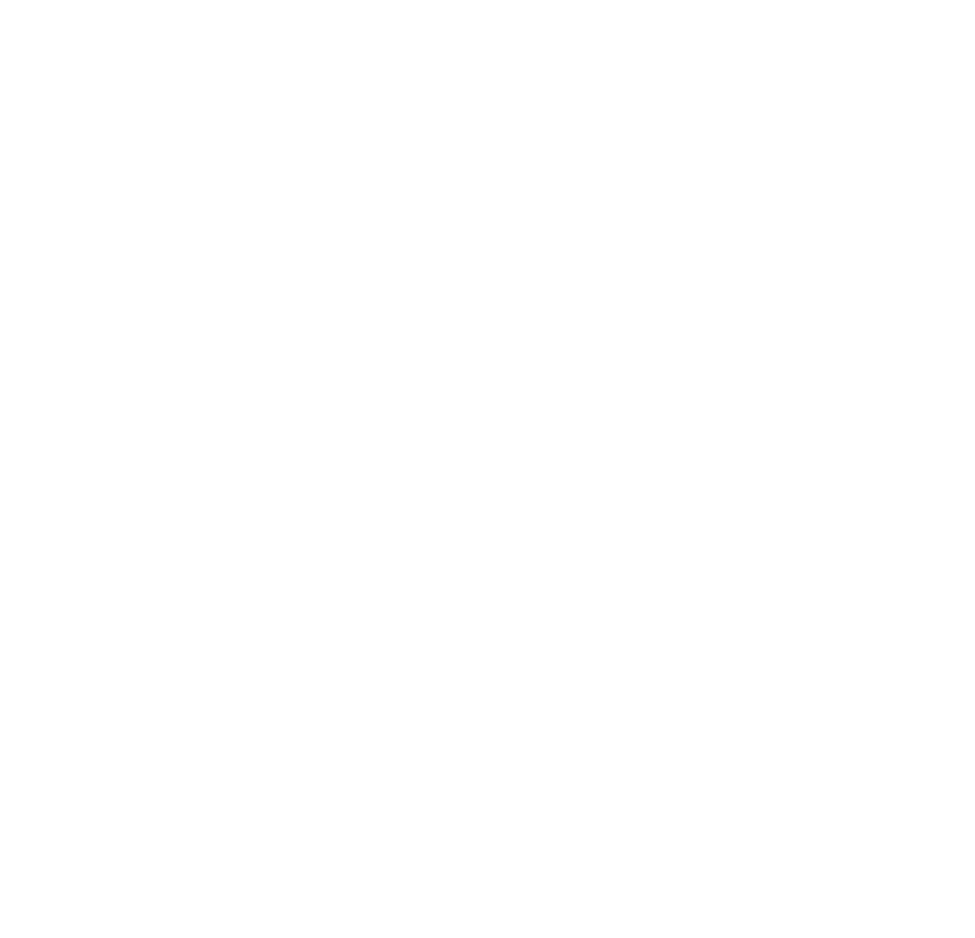
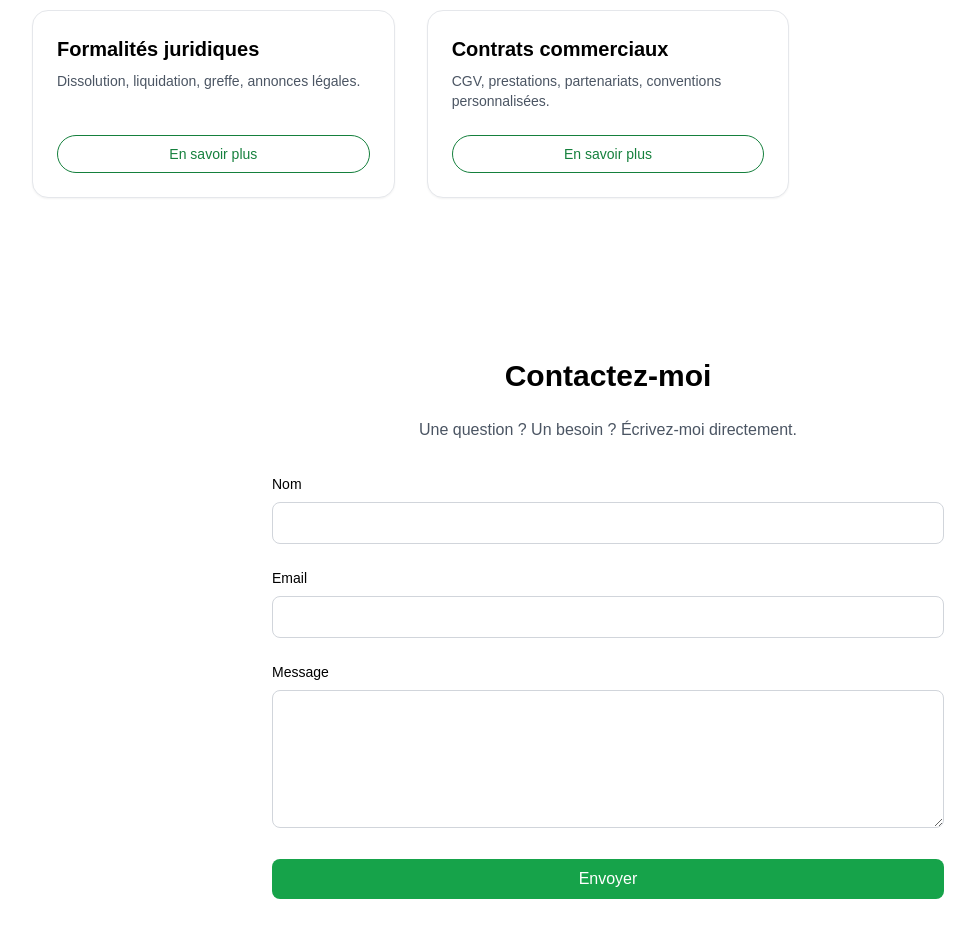
Before and after one commit to Marcoouf/marcouf-formalites, a Next.js app: page / in a window 1280 px wide. Shown: the part 1820-2758 px from the top of the page, without its empty margins (32-1007 px from the left). Before the commit the page ends 1426 px from the top, so only its background shows below. Built offline with nearby package versions, Linux system fonts and the light colour scheme.

Commit message:
feat: ajout du formulaire de contact avec envoi via Resend

```diff
--- a/package.json
+++ b/package.json
@@ -9,12 +9,13 @@
   },
   "dependencies": {
     "clsx": "^2.1.1",
+    "framer-motion": "^12.9.4",
     "lucide-react": "^0.507.0",
     "next": "15.3.1",
     "react": "^19.0.0",
     "react-dom": "^19.0.0",
+    "resend": "^4.5.0",
     "tailwind-merge": "^2.3.0"
-
   },
   "devDependencies": {
     "@eslint/eslintrc": "^3",
--- /dev/null
+++ b/src/app/api/contact/route.ts
@@ -0,0 +1,28 @@
+import { NextResponse } from 'next/server'
+import { Resend } from 'resend'
+
+const resend = new Resend(process.env.RESEND_API_KEY)
+
+export async function POST(req: Request) {
+  const body = await req.json()
+  const { name, email, message } = body
+
+  try {
+    await resend.emails.send({
+      from: 'contact@marcouf-formalites.fr',
+      to: 'marcouf.lebar@gmail.com', // l'adresse qui reçoit le message
+      subject: `Message de ${name}`,
+      replyTo: email,
+            html: `
+        <p><strong>Nom :</strong> ${name}</p>
+        <p><strong>Email :</strong> ${email}</p>
+        <p><strong>Message :</strong><br>${message}</p>
+      `,
+    })
+
+    return NextResponse.json({ success: true })
+  } catch (error) {
+    console.error(error)
+    return NextResponse.json({ error: 'Échec de l’envoi.' }, { status: 500 })
+  }
+}
--- a/src/app/page.tsx
+++ b/src/app/page.tsx
@@ -1,11 +1,16 @@
 import Hero from '@/components/Hero'
 import APropos from '@/components/APropos'
+import Expertise from "@/components/Expertise";
+import ContactForm from '@/components/ContactForm';
 
 export default function Home() {
   return (
     <main>
       <Hero />
       <APropos />
+      <Expertise />
+      <ContactForm />
+
     </main>
   )
 }
--- /dev/null
+++ b/src/components/ContactForm.tsx
@@ -0,0 +1,93 @@
+'use client'
+
+import { useState } from 'react'
+
+export default function ContactForm() {
+  const [submitted, setSubmitted] = useState(false)
+  const [loading, setLoading] = useState(false)
+  const [formData, setFormData] = useState({
+    name: '',
+    email: '',
+    message: '',
+  })
+
+  const handleChange = (e: React.ChangeEvent<HTMLInputElement | HTMLTextAreaElement>) => {
+    setFormData({ ...formData, [e.target.name]: e.target.value })
+  }
+
+  const handleSubmit = async (e: React.FormEvent) => {
+    e.preventDefault()
+    setLoading(true)
+    try {
+      const res = await fetch('/api/contact', {
+        method: 'POST',
+        headers: { 'Content-Type': 'application/json' },
+        body: JSON.stringify(formData),
+      })
+      if (res.ok) {
+        setSubmitted(true)
+        setFormData({ name: '', email: '', message: '' })
+      }
+    } catch (err) {
+      console.error(err)
+    } finally {
+      setLoading(false)
+    }
+  }
+
+  return (
+    <section id="contact" className="bg-white py-20 px-6">
+      <div className="max-w-2xl mx-auto text-center">
+        <h2 className="text-3xl font-semibold text-black mb-6">Contactez-moi</h2>
+        <p className="text-gray-600 mb-8">Une question ? Un besoin ? Écrivez-moi directement.</p>
+
+        {submitted ? (
+          <p className="text-green-600 text-lg">Merci, votre message a bien été envoyé !</p>
+        ) : (
+          <form onSubmit={handleSubmit} className="space-y-6 text-left">
+            <div>
+              <label className="block mb-2 text-sm font-medium text-black">Nom</label>
+              <input
+                type="text"
+                name="name"
+                required
+                value={formData.name}
+                onChange={handleChange}
+                className="w-full border border-gray-300 rounded-lg px-4 py-2 focus:outline-none focus:ring-2 focus:ring-green-600"
+              />
+            </div>
+            <div>
+              <label className="block mb-2 text-sm font-medium text-black">Email</label>
+              <input
+                type="email"
+                name="email"
+                required
+                value={formData.email}
+                onChange={handleChange}
+                className="w-full border border-gray-300 rounded-lg px-4 py-2 focus:outline-none focus:ring-2 focus:ring-green-600"
+              />
+            </div>
+            <div>
+              <label className="block mb-2 text-sm font-medium text-black">Message</label>
+              <textarea
+                name="message"
+                required
+                rows={5}
+                value={formData.message}
+                onChange={handleChange}
+                className="w-full border border-gray-300 rounded-lg px-4 py-2 focus:outline-none focus:ring-2 focus:ring-green-600"
+              />
+            </div>
+            <button
+              type="submit"
+              disabled={loading}
+              className="w-full bg-green-600 text-white font-medium py-2 px-4 rounded-lg hover:bg-green-700 transition"
+            >
+              {loading ? 'Envoi...' : 'Envoyer'}
+            </button>
+          </form>
+        )}
+      </div>
+    </section>
+  )
+}
--- /dev/null
+++ b/src/components/Expertise.tsx
@@ -0,0 +1,73 @@
+'use client'
+
+import React from 'react'
+import Link from 'next/link'
+import { motion } from 'framer-motion'
+
+const domaines = [
+  {
+    title: "Création d’entreprise",
+    slug: "creation-entreprise",
+    description: "Sociétés sur mesure (EURL, SASU, SARL...), statuts, conseils stratégiques.",
+  },
+  {
+    title: "Propriété intellectuelle",
+    slug: "propriete-intellectuelle",
+    description: "Marques, droits d’auteur, logiciels, cessions et oppositions INPI.",
+  },
+  {
+    title: "Modification de société",
+    slug: "modification-societe",
+    description: "Transfert de siège, changement de dirigeant, augmentation de capital.",
+  },
+  {
+    title: "Formalités juridiques",
+    slug: "formalites-juridiques",
+    description: "Dissolution, liquidation, greffe, annonces légales.",
+  },
+  {
+    title: "Contrats commerciaux",
+    slug: "contrats-commerciaux",
+    description: "CGV, prestations, partenariats, conventions personnalisées.",
+  },
+]
+
+export default function Expertise() {
+  return (
+    <section id="expertise" className="bg-white py-20 px-6">
+      <div className="max-w-6xl mx-auto">
+        <h2 className="text-4xl font-semibold text-black text-center mb-16">
+          Mes domaines d’expertise
+        </h2>
+
+        <div className="grid sm:grid-cols-2 lg:grid-cols-3 gap-8">
+          {domaines.map((domaine, index) => (
+            <motion.div
+              key={domaine.slug}
+              initial={{ opacity: 0, y: 30 }}
+              whileInView={{ opacity: 1, y: 0 }}
+              transition={{ delay: index * 0.1 }}
+              viewport={{ once: true }}
+              className="group border border-gray-200 p-6 rounded-2xl shadow-sm hover:shadow-md transition-all duration-300 bg-white flex flex-col justify-between h-full"
+            >
+              <div>
+                <h3 className="text-xl font-semibold text-black mb-2">
+                  {domaine.title}
+                </h3>
+                <p className="text-gray-600 text-sm">
+                  {domaine.description}
+                </p>
+              </div>
+              <Link
+                href={`/expertise/${domaine.slug}`}
+                className="mt-6 inline-block rounded-full border border-green-700 text-green-700 hover:bg-green-700 hover:text-white transition px-5 py-2 text-sm text-center font-medium group-hover:underline"
+              >
+                En savoir plus
+              </Link>
+            </motion.div>
+          ))}
+        </div>
+      </div>
+    </section>
+  )
+}
```
Also changed, not shown: src/app/expertise/[slug]/page.tsx (added), 1 other file (tests, documents, lock files or other folders).
